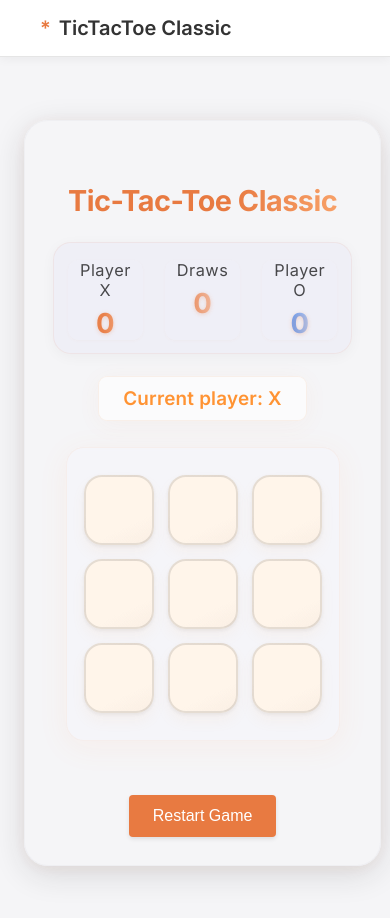
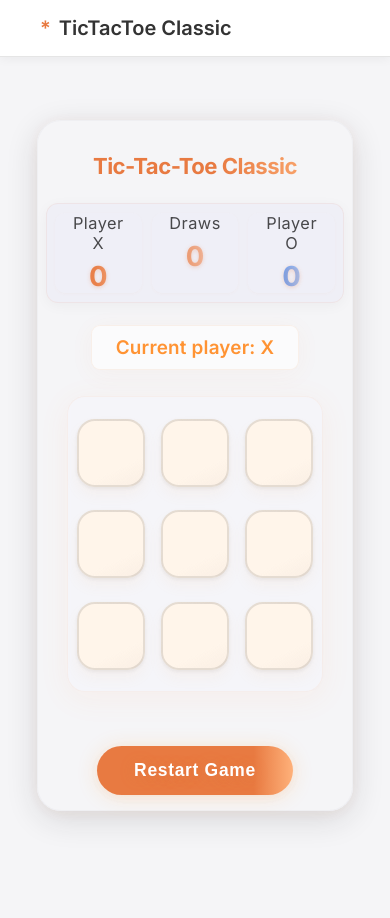
Before and after one commit to Workflow-Manager-admin/tictactoe-classic-100386-100392, a React (Create React App) app in the folder main_container_for_tictactoe_classic/: page / in a window 390 px wide. Shown: the top 918 px of the page. After the commit the page ends 875 px from the top, so only its background shows below. Built offline with nearby package versions, Linux system fonts and the light colour scheme; the HTML template or start-up script is replaced by a standard one.

Commit message:
Auto-commit: Changes as of 2025-05-26T08:27:33.916099+00:00

```diff
--- a/main_container_for_tictactoe_classic/src/components/TicTacToe.css
+++ b/main_container_for_tictactoe_classic/src/components/TicTacToe.css
@@ -182,31 +182,66 @@
   100% { transform: scale(1);}
 }
 
+/* Animation for new marks */
+.square.X, .square.O {
+  animation: popmark 0.22s cubic-bezier(0.44,1.2,0.2,1);
+}
+@keyframes popmark {
+  0% { transform: scale(0.5) rotate(-18deg); opacity: 0.32;}
+  40% { transform: scale(1.14) rotate(6deg); opacity: 0.97;}
+  100% { transform: scale(1) rotate(0deg); opacity: 1; }
+}
+
 .reset-button {
   margin-top: 20px;
-  padding: 12px 24px;
-  font-size: 1rem;
+  padding: 14px 37px;
+  font-size: 1.09rem;
+  border-radius: 30px !important;
+  background: linear-gradient(90deg, #E87A41ff 80%, #ffb078fa 100%);
+  color: #fff;
+  font-weight: 700;
+  text-shadow: 0 2px 16px #e87a4151;
+  letter-spacing: .7px;
+  border: none;
+  outline: none;
+  box-shadow: 0 2px 20px 0 #fd963036, 0 3px 9px #eed7cb2a;
+  transition:
+    box-shadow 0.18s cubic-bezier(0.3,0.5,0.6,1),
+    background 0.19s cubic-bezier(0.25,0.8,0.4,1),
+    transform 0.17s cubic-bezier(0.4,0.7,0.3,1);
+}
+
+.reset-button:hover, .reset-button:focus, .reset-button:active {
+  background: linear-gradient(90deg, #ffb37b 10%, #E87A41fc 100%);
+  box-shadow: 0 6px 32px 0 #fd963054, 0 6px 26px #ffd5b52e;
+  transform: scale(1.04) translateY(-2px);
+  border: none;
+  outline: none;
 }
 
 /* Responsive adjustments for smaller screens */
-@media (max-width: 500px) {
+@media (max-width: 600px) {
+  .game {
+    padding: 14px 2vw 15px 2vw;
+    max-width: 99vw;
+  }
+  .game-board {
+    padding: 10px 2px;
+  }
   .square {
-    width: 70px;
-    height: 70px;
+    width: 58vw;
+    height: 58vw;
+    max-width: 68px;
+    max-height: 68px;
     font-size: 2rem;
+    margin: 3vw 2vw;
   }
-
+  .scoreboard {
+    gap: 10px;
+    padding: 9px 2vw;
+    border-radius: 12px;
+  }
   .game-title {
-    font-size: 1.8rem;
+    font-size: 1.38rem;
   }
 }
-
-/* Animation for new marks */
-.square.X, .square.O {
-  animation: pop 0.3s ease-out;
-}
-
-@keyframes pop {
-  0% { transform: scale(0.8); opacity: 0.5; }
-  100% { transform: scale(1); opacity: 1; }
-}
```
Also changed, not shown: 2 other files (tests, documents, lock files or other folders).
